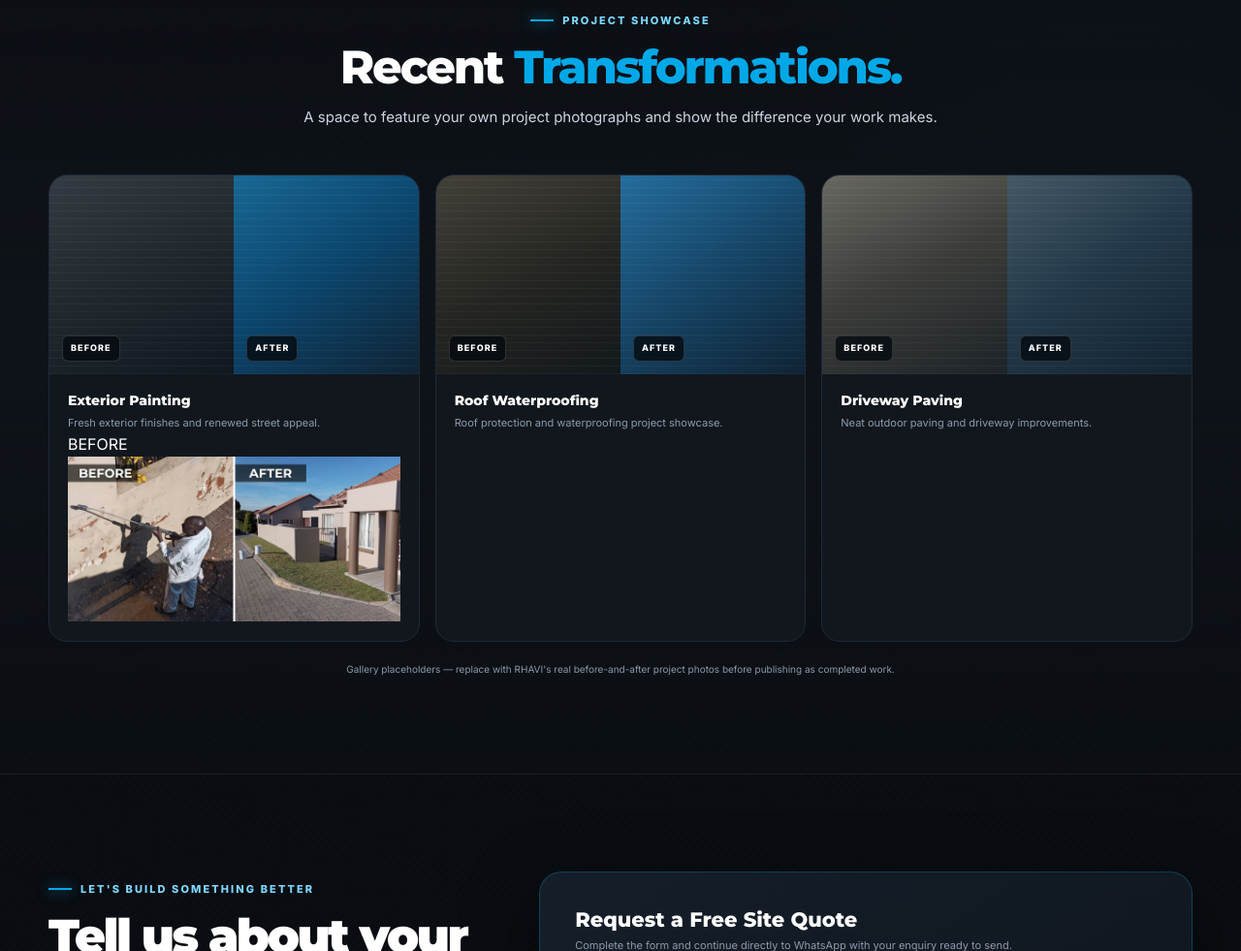
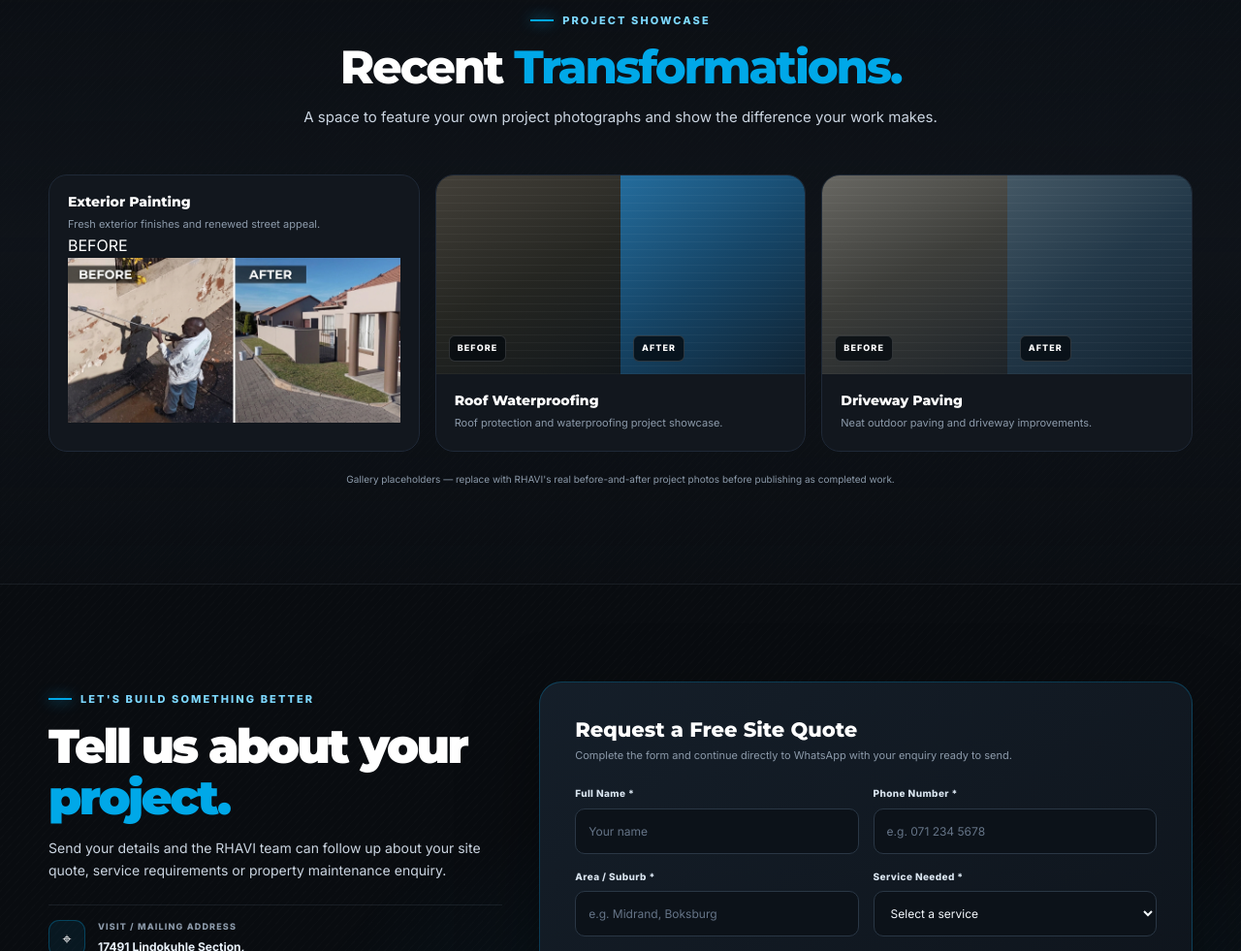
Before and after one commit to enolia1/rhavi-painting-and-pavement-, a plain HTML site: page index.html in a window 1280 px wide. Shown: the part 2946-3927 px from the top of the page at 97% size. Drawn offline with Linux system fonts and the light colour scheme.

Commit message:
Update index.html

```diff
--- a/index.html
+++ b/index.html
@@ -441,7 +441,6 @@
         <div class="project-grid">
 
           <article class="project-card">
-            <div class="project-visual"><div class="project-half before"><span>BEFORE</span></div><div class="project-half after"><span>AFTER</span></div></div>
 
 <div class="project-info">
     <h3>Exterior Painting</h3>
```
